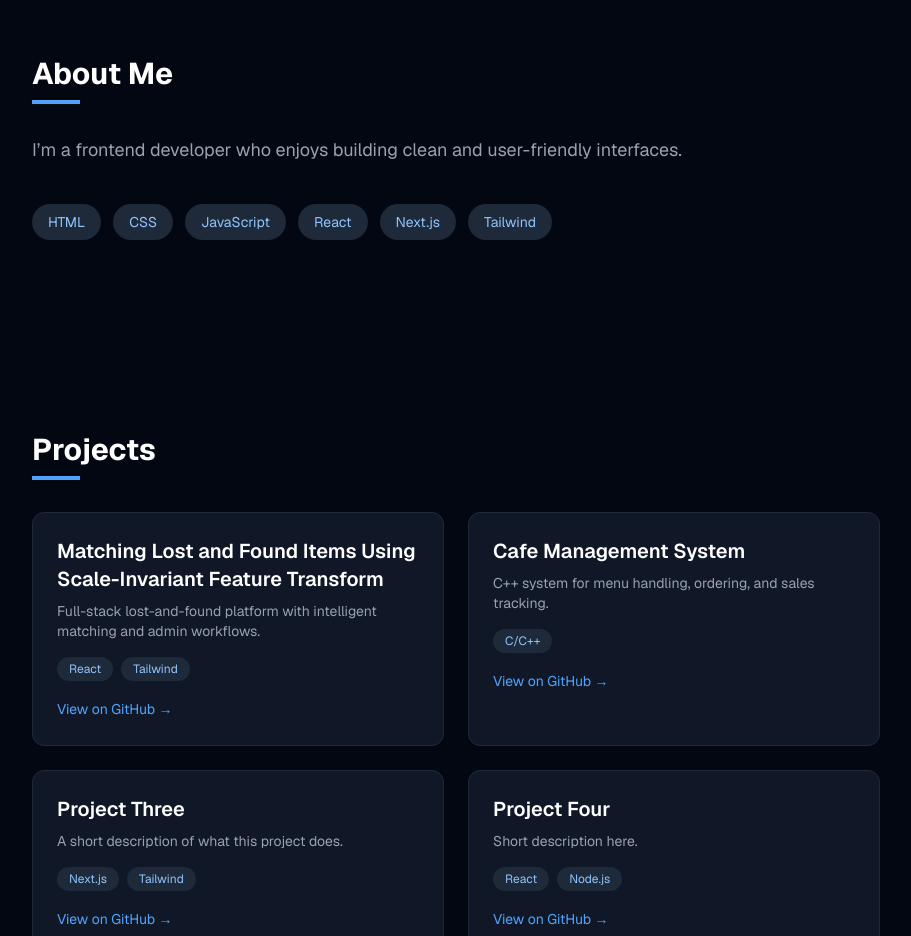
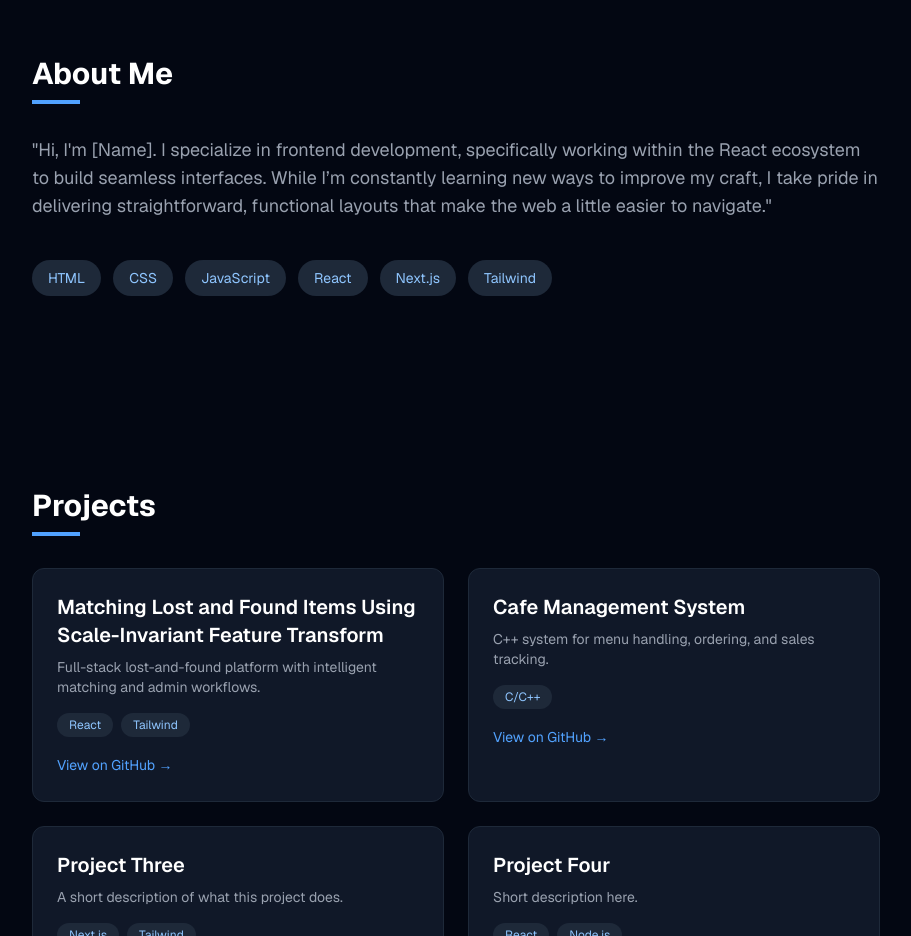
Before and after one commit to Toshihiro20/my-portfolio, a Next.js app: page / in a window 1280 px wide. Shown: the part 840-1776 px from the top of the page, without its empty margins (184-1095 px from the left). Built offline with nearby package versions, Linux system fonts and the light colour scheme.

Commit message:
Update personal introduction in Home component for clarity and detail

```diff
--- a/app/page.js
+++ b/app/page.js
@@ -108,7 +108,7 @@ export default function Home() {
         <div className="w-12 h-1 bg-blue-400 mb-8"></div>
 
         <p className={`${t.subtext} text-lg mb-10`}>
-          I’m a frontend developer who enjoys building clean and user-friendly interfaces.
+          "Hi, I'm [Name]. I specialize in frontend development, specifically working within the React ecosystem to build seamless interfaces. While I’m constantly learning new ways to improve my craft, I take pride in delivering straightforward, functional layouts that make the web a little easier to navigate."
         </p>
 
         <div className="flex flex-wrap gap-3">
```
